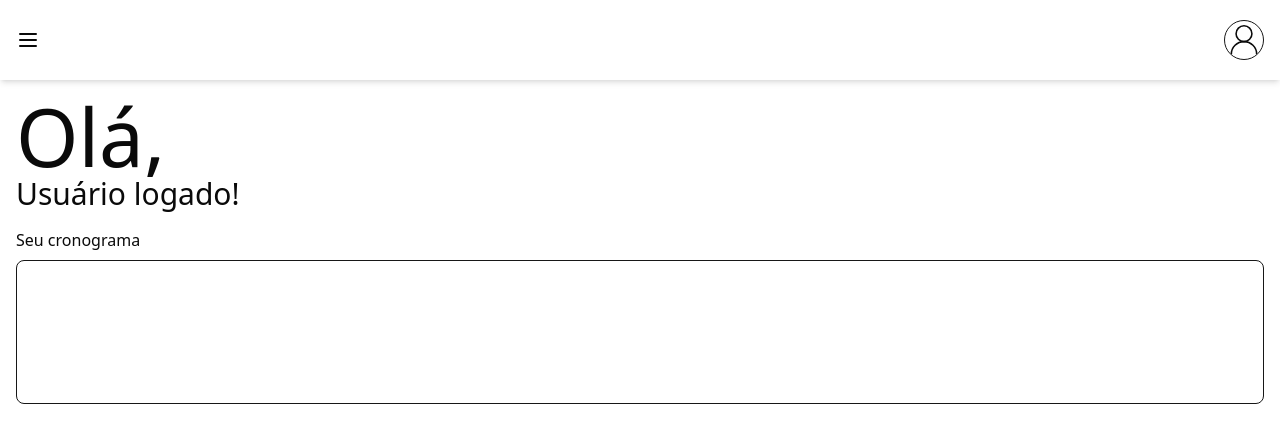
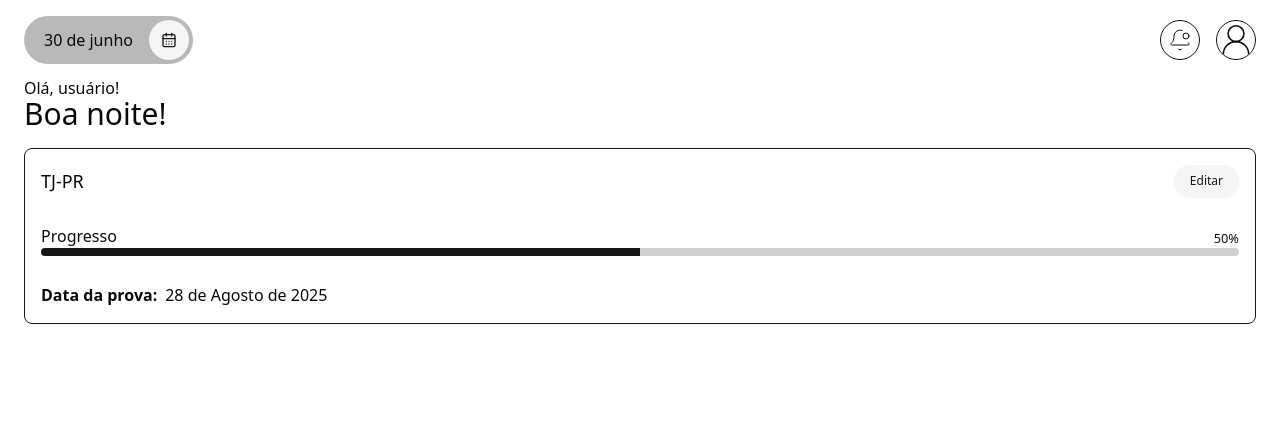
Before and after one commit to AlexEduSantos/Kronos, a Next.js app in the folder frontend/: page / in a window 1280 px wide. Shown: the top 442 px of the page. Built offline with nearby package versions, Linux system fonts and the light colour scheme.

Commit message:
feat: atualizar componentes Header, Hello e MiniSchedule; adicionar exibição de data e progresso

```diff
--- a/frontend/src/_components/header.tsx
+++ b/frontend/src/_components/header.tsx
@@ -1,12 +1,27 @@
-import { MenuIcon, User2Icon } from "lucide-react";
+import { format } from "date-fns";
+import { ptBR } from "date-fns/locale";
+import { BellDot, CalendarDaysIcon, MenuIcon, User2Icon } from "lucide-react";
+import { Button } from "./ui/button";
 
 const Header = () => {
+  const today = format(new Date(), `dd ' de ' MMMM`, { locale: ptBR });
+
   return (
-    <div className="w-full h-20 flex items-center p-4 justify-between shadow-md">
-      <MenuIcon className=" cursor-pointer" size={24} />
-      <span className="w-10 h-10 rounded-full border border-primary flex items-center justify-center overflow-hidden">
-        <User2Icon size={40} className="stroke-1 " />
-      </span>
+    <div className="w-full h-20 flex items-center px-6 justify-between">
+      <div className="flex items-center gap-4 rounded-full bg-primary/30 p-1">
+        <p className="w-full text-center pl-4">{today}</p>
+        <Button variant={"secondary"} className="aspect-square w-10 h-10 rounded-full ">
+          <CalendarDaysIcon />
+        </Button>
+      </div>
+      <div className="flex items-center gap-4">
+        <span className="w-10 h-10 rounded-full border border-primary flex items-center justify-center overflow-hidden">
+          <BellDot size={24} className="stroke-1 " />
+        </span>
+        <span className="w-10 h-10 rounded-full border border-primary flex items-center justify-center overflow-hidden">
+          <User2Icon size={40} className="stroke-1 " />
+        </span>
+      </div>
     </div>
   );
 };
--- a/frontend/src/_components/hello.tsx
+++ b/frontend/src/_components/hello.tsx
@@ -1,8 +1,21 @@
 const Hello = () => {
+  const today = new Date();
+
+  const welcomeMessage = () => {
+    if (today.getHours() < 12) {
+      return "Bom dia!";
+    } else if (today.getHours() < 18) {
+      return "Boa tarde!";
+    } else {
+      return "Boa noite!";
+    }
+  };
+
+
   return (
-    <div className="flex flex-col items-start justify-start w-full p-4  leading-none">
-      <h2 className="text-[80px]">Olá,</h2>
-      <p className="text-3xl">Usuário logado!</p>
+    <div className="flex flex-col items-start justify-start w-full px-6 leading-none">
+      <h2 className="">Olá, usuário!</h2>
+      <p className="text-3xl">{welcomeMessage()}</p>
     </div>
   );
 };
--- a/frontend/src/_components/mini-schedule.tsx
+++ b/frontend/src/_components/mini-schedule.tsx
@@ -1,11 +1,30 @@
 import { Button } from "./ui/button";
+import { Progress } from "./ui/progress";
 
 const MiniSchedule = () => {
   return (
-    <div className="w-full h-44 px-4 flex flex-col gap-2">
-      <h2 className="">Seu cronograma</h2>
-      <div className="w-full h-full border border-primary rounded-md grid grid-cols-3 grid-rows-2 p-2 gap-2">
-
+    <div className="w-full h-44 px-6 flex flex-col gap-2 mt-4">
+      <div className="w-full h-full border border-primary rounded-md p-4 flex flex-col gap-2 justify-between">
+        <div className="w-full  flex items-center justify-between">
+          <h2 className="text-lg">TJ-PR</h2>
+          <Button
+            variant={"secondary"}
+            className="rounded-full h-8 px-4 text-xs"
+          >
+            Editar
+          </Button>
+        </div>
+        <div>
+          <div className="w-full flex justify-between items-end">
+            <p>Progresso</p>
+            <small>50%</small>
+          </div>
+          <Progress value={50} className="w-full " />
+        </div>
+        <div className="w-full flex gap-2">
+          <h2 className="font-semibold">Data da prova:</h2>
+          <p>28 de Agosto de 2025</p>
+        </div>
       </div>
     </div>
   );
```
